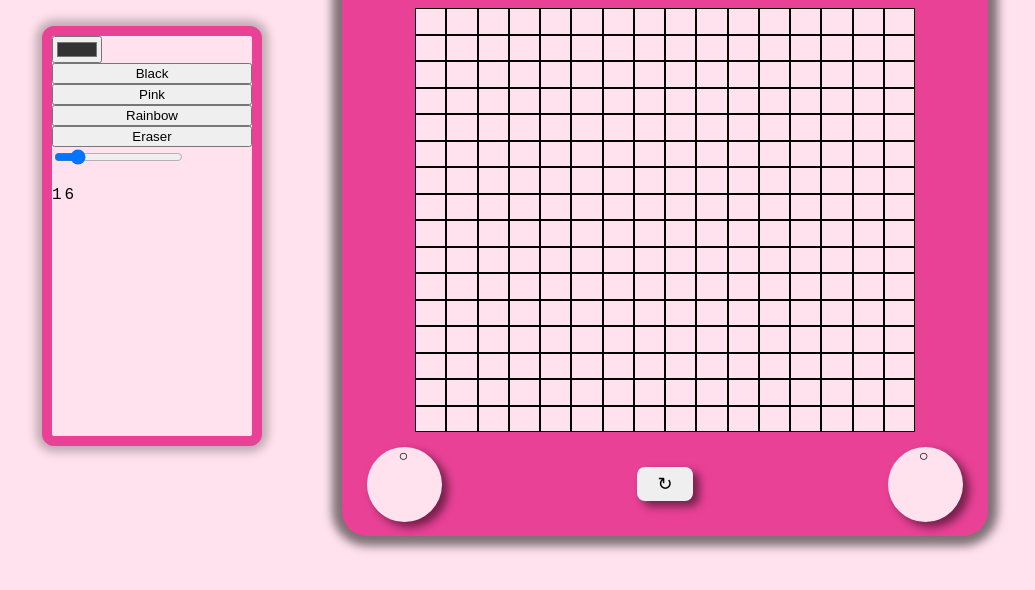
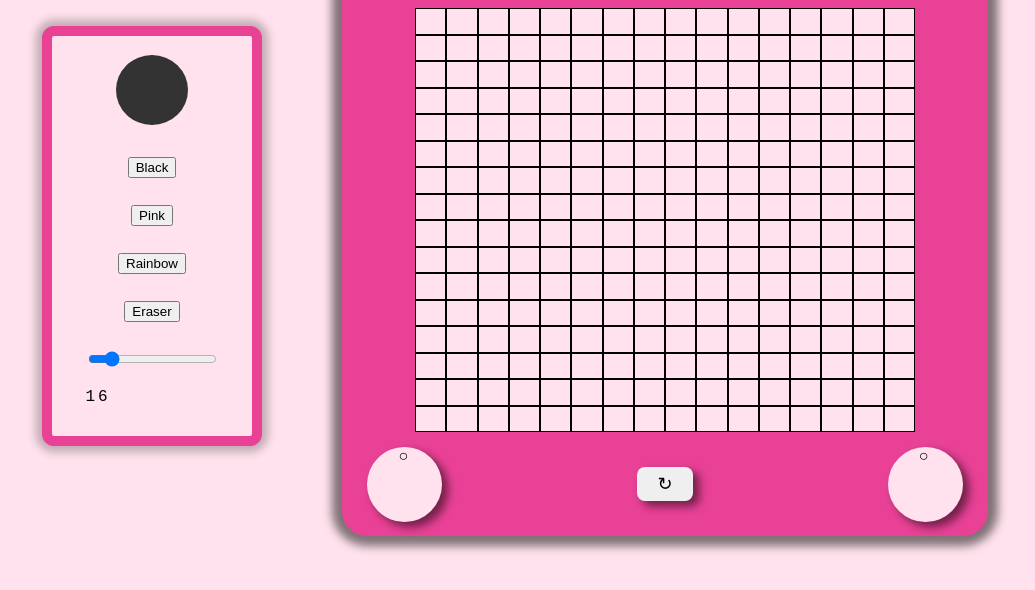
Before and after one commit to joyce-sun/etch-a-sketch, a plain HTML site: page index.html in a window 1280 px wide. Shown: the part 122-712 px from the top of the page, without its empty margins (125-1160 px from the left). Drawn offline with Linux system fonts and the light colour scheme.

Commit message:
change color picker to circle

```diff
--- a/script.js
+++ b/script.js
@@ -36,7 +36,10 @@ eraserMode.addEventListener('click', () => {
 })
 
 colorPicker.addEventListener('click', () => {
-    colorPicker.oninput = (e) => COLOR = e.target.value;
+    colorPicker.oninput = (e) => {
+        COLOR = e.target.value;
+        colorPicker.style.backgroundColor = COLOR
+    }
     drawOnGrid();
 })
 
--- a/styles.css
+++ b/styles.css
@@ -30,7 +30,30 @@ body {
     box-shadow: 0px 0px 10px 6px rgba(0, 0, 0, 0.25);
     display: flex;
     flex-direction: column;
+    justify-content: space-around;
+    align-items: center;
     flex-shrink: 0;
+}
+
+
+#color-picker {
+    -webkit-appearance: none;
+    -moz-appearance: none;
+    appearance: none;
+    background-color: transparent;
+    width: 80px;
+    height: 80px;
+    border: none;
+    border-radius: 50%;
+}
+
+#color-picker::-webkit-color-swatch {
+    border-radius: 50%;
+    border: none;
+}
+#color-picker::-moz-color-swatch {
+    border-radius: 50%;
+    border: none;
 }
 
 .frame {
```
